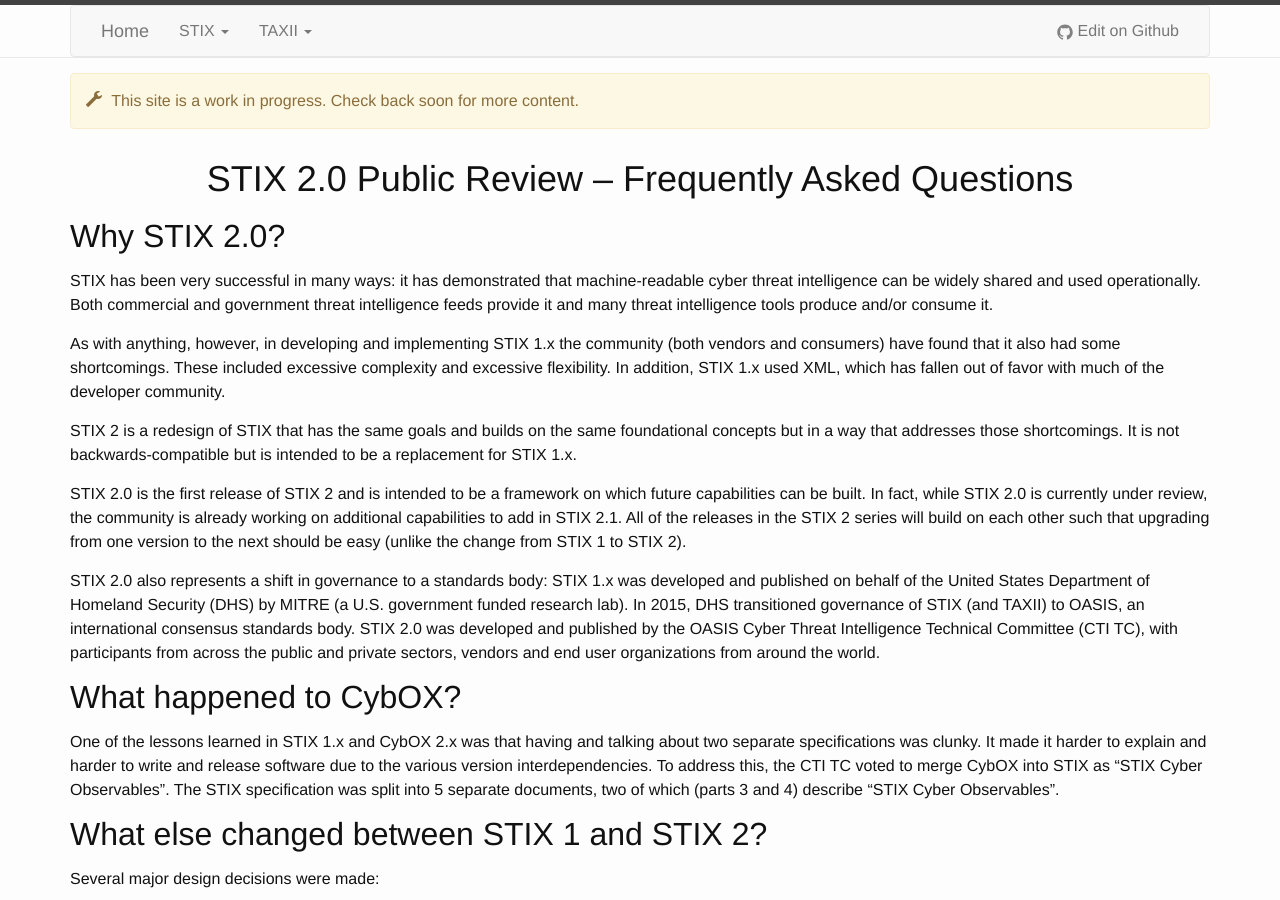
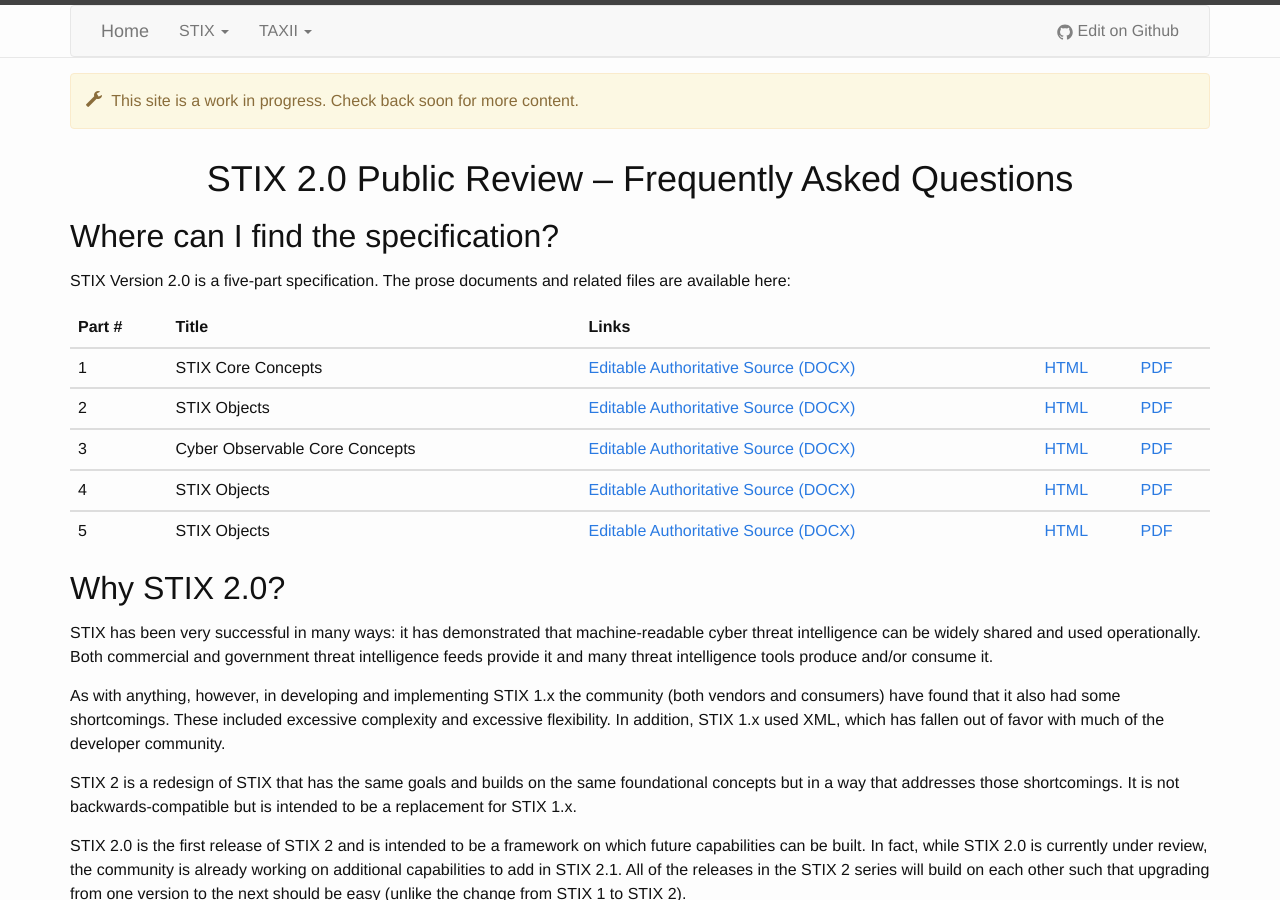
Before and after one commit to oasis-open/cti-documentation, a Jekyll site: the page built from stix/review.md, in a window 1280 px wide and 900 px high. Built offline with Jekyll 4.4.1, drawn with Linux system fonts in a browser that asks for light colours.

Commit message:
Add links to the specification to Review FAQ

```diff
--- a/stix/review.md
+++ b/stix/review.md
@@ -7,6 +7,27 @@
 
 STIX 2.0 Public Review – Frequently Asked Questions
 ===================================================
+
+Where can I find the specification?
+-----------------------------------
+
+STIX Version 2.0 is a five-part specification. The prose documents and related files are available here:
+
+
+{:.table .table-hover}
+| Part # | Title                          | Links                                             |
+| --------------------------------------- | ------------------------------------------------- |
+| 1      | STIX Core Concepts             | [Editable Authoritative Source (DOCX)](http://docs.oasis-open.org/cti/stix/v2.0/csprd01/part1-stix-core/stix-v2.0-csprd01-part1-stix-core.docx) | [HTML](http://docs.oasis-open.org/cti/stix/v2.0/csprd01/part1-stix-core/stix-v2.0-csprd01-part1-stix-core.html) | [PDF](http://docs.oasis-open.org/cti/stix/v2.0/csprd01/part1-stix-core/stix-v2.0-csprd01-part1-stix-core.pdf) |
+| --------------------------------------- | ------------------------------------------------- |
+| 2      | STIX Objects                   | [Editable Authoritative Source (DOCX)](http://docs.oasis-open.org/cti/stix/v2.0/csprd01/part2-stix-objects/stix-v2.0-csprd01-part2-stix-objects.docx) | [HTML](http://docs.oasis-open.org/cti/stix/v2.0/csprd01/part2-stix-objects/stix-v2.0-csprd01-part2-stix-objects.html) | [PDF](http://docs.oasis-open.org/cti/stix/v2.0/csprd01/part1-stix-core/stix-v2.0-csprd01-part1-stix-core.pdf) |
+| --------------------------------------- | ------------------------------------------------- |
+| 3      | Cyber Observable Core Concepts | [Editable Authoritative Source (DOCX)](http://docs.oasis-open.org/cti/stix/v2.0/csprd01/part3-cyber-observable-core/stix-v2.0-csprd01-part3-cyber-observable-core.docx) | [HTML](http://docs.oasis-open.org/cti/stix/v2.0/csprd01/part3-cyber-observable-core/stix-v2.0-csprd01-part3-cyber-observable-core.html) | [PDF](http://docs.oasis-open.org/cti/stix/v2.0/csprd01/part3-cyber-observable-core/stix-v2.0-csprd01-part3-cyber-observable-core.pdf) |
+| --------------------------------------- | ------------------------------------------------- |
+| 4      | STIX Objects                   | [Editable Authoritative Source (DOCX)](http://docs.oasis-open.org/cti/stix/v2.0/csprd01/part4-cyber-observable-objects/stix-v2.0-csprd01-part4-cyber-observable-objects.docx) | [HTML](http://docs.oasis-open.org/cti/stix/v2.0/csprd01/part4-cyber-observable-objects/stix-v2.0-csprd01-part4-cyber-observable-objects.html) | [PDF](http://docs.oasis-open.org/cti/stix/v2.0/csprd01/part4-cyber-observable-objects/stix-v2.0-csprd01-part4-cyber-observable-objects.pdf) |
+| --------------------------------------- | ------------------------------------------------- |
+| 5      | STIX Objects                   | [Editable Authoritative Source (DOCX)](http://docs.oasis-open.org/cti/stix/v2.0/csprd01/part5-stix-patterning/stix-v2.0-csprd01-part5-stix-patterning.docx) | [HTML](http://docs.oasis-open.org/cti/stix/v2.0/csprd01/part5-stix-patterning/stix-v2.0-csprd01-part5-stix-patterning.html) | [PDF](http://docs.oasis-open.org/cti/stix/v2.0/csprd01/part5-stix-patterning/stix-v2.0-csprd01-part5-stix-patterning.pdf) |
+
+
 
 Why STIX 2.0?
 --------------
```
